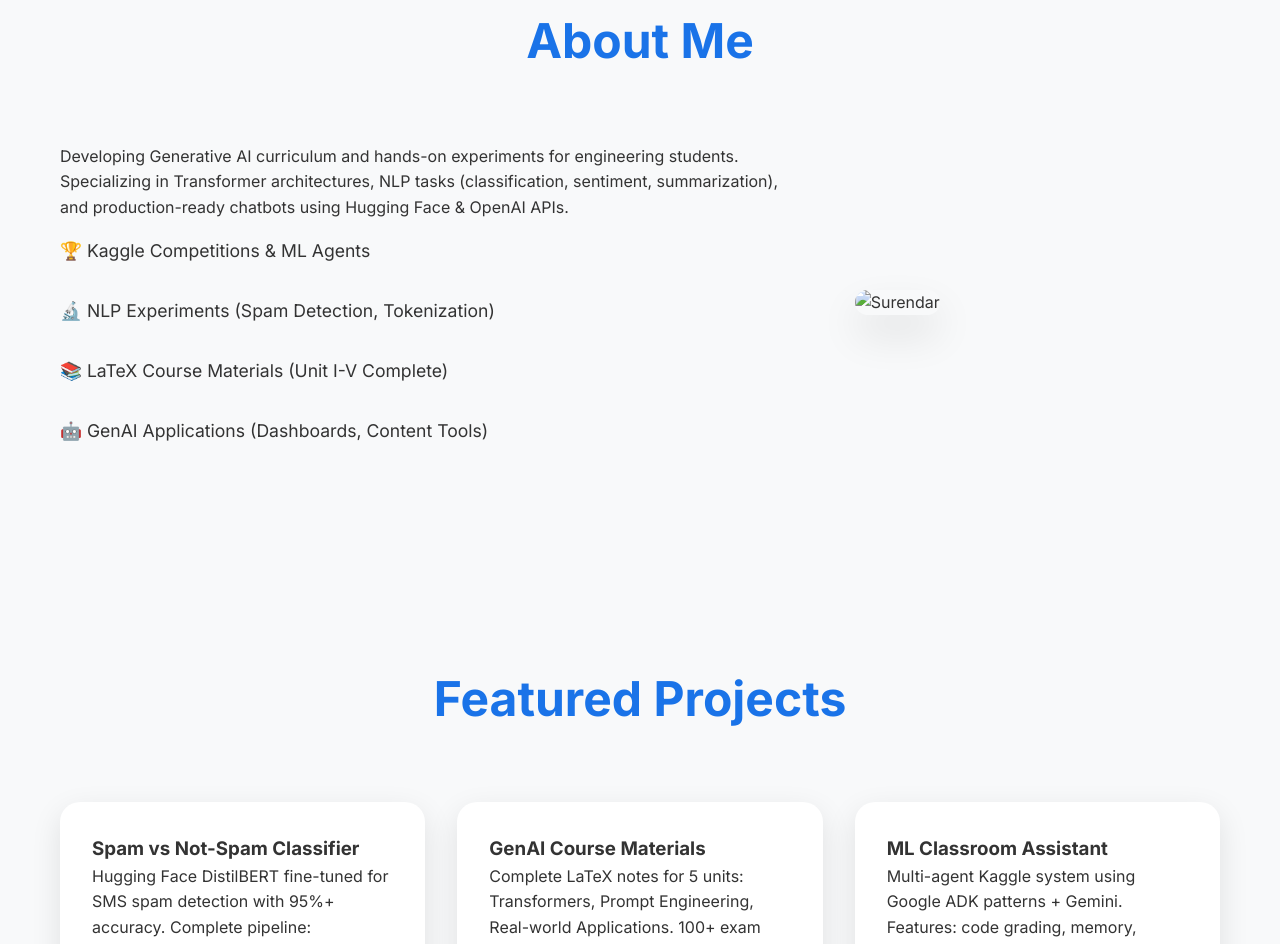
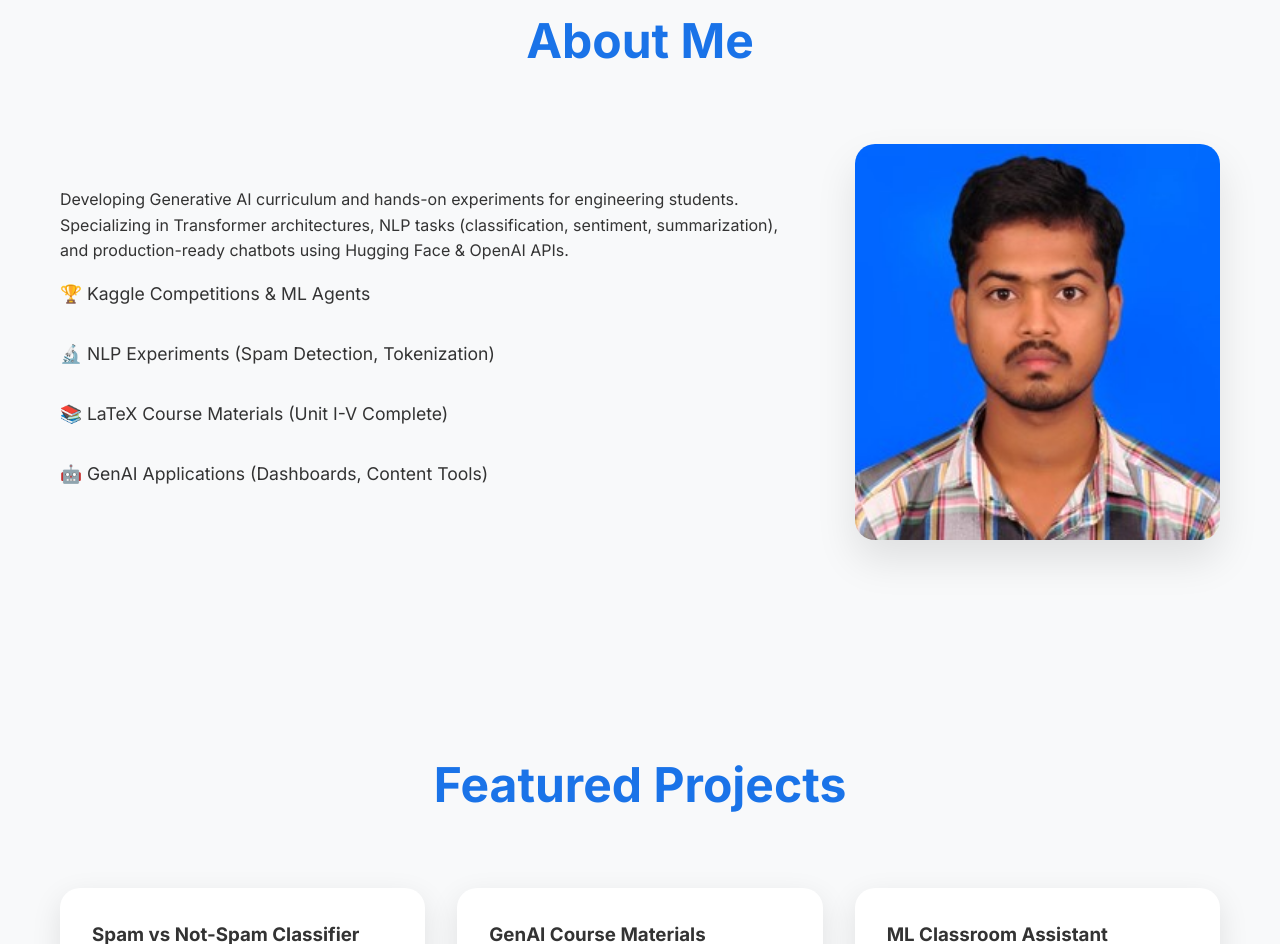
Before and after one commit to surendararul1000/surendar.github.io, a plain HTML site: page index.html in a window 1280 px wide. Shown: the part 897-1841 px from the top of the page. Drawn offline with Linux system fonts and the light colour scheme.

Commit message:
Update index.html

```diff
--- a/index.html
+++ b/index.html
@@ -47,7 +47,7 @@
                 </div>
                 <div class="profile-image">
                     <!-- Add your photo: images/profile.jpg -->
-                    <img src="images/profile.jpg" alt="Surendar">
+                    <img src="images/surendar.jpg" alt="Surendar">
                 </div>
             </div>
         </div>
```
